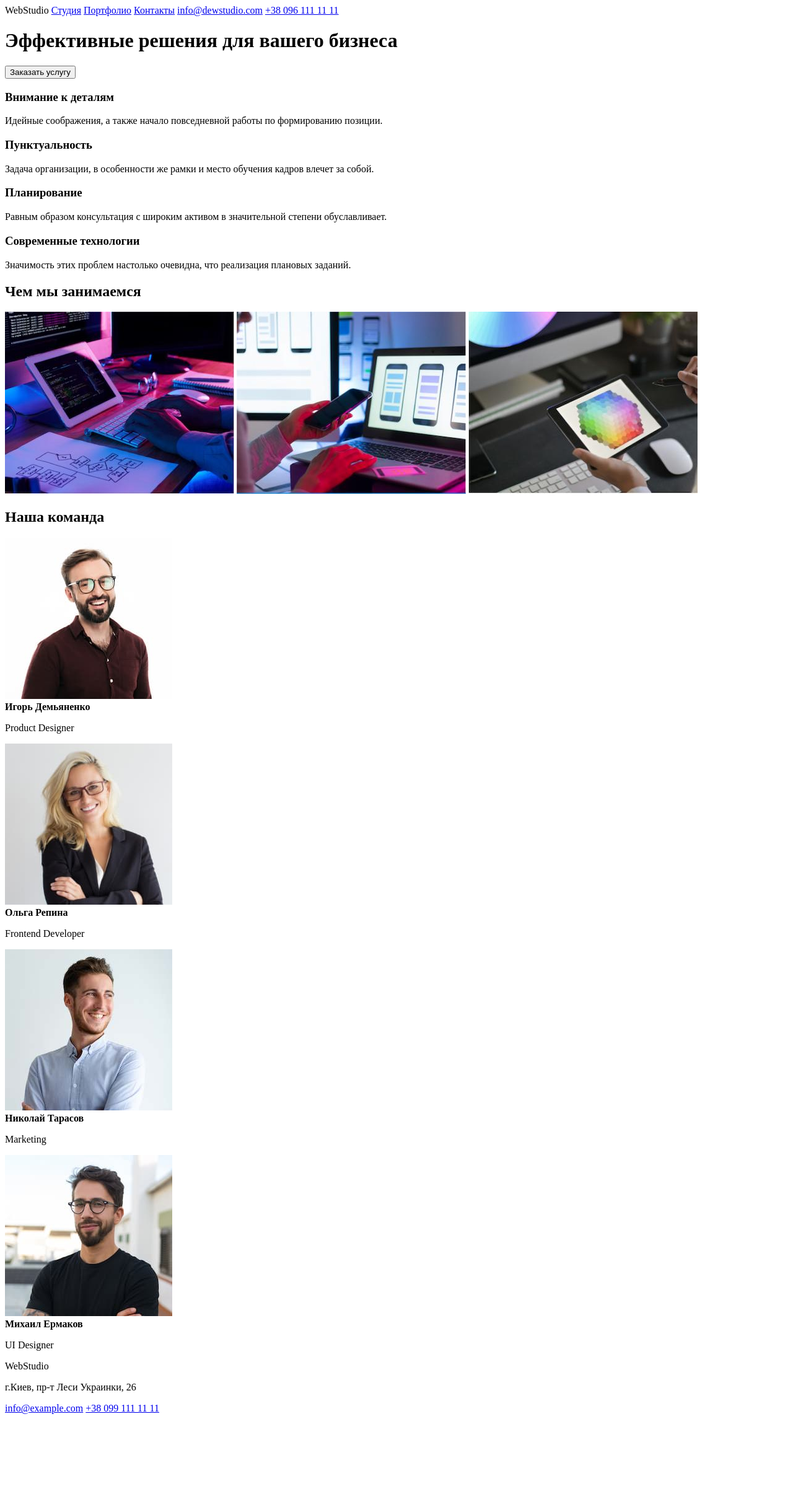
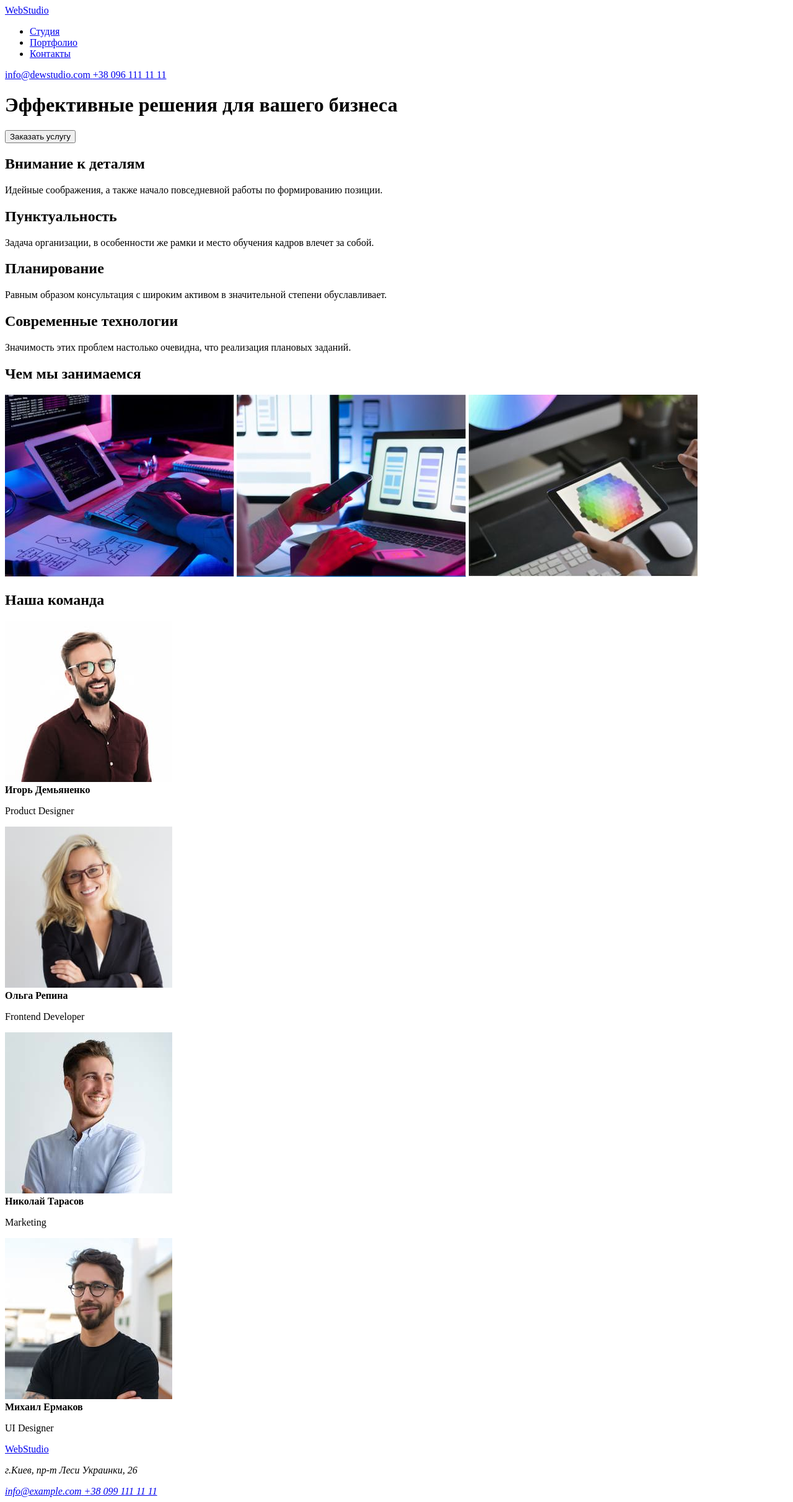
Before and after one commit to zoobeen1/goit-markup-hw-01, a plain HTML site: page index.html in a window 1280 px wide. Shown: the whole page at 62% size. Before the commit the page ends 2290 px from the top, so only its background shows below. Drawn offline with Linux system fonts and the light colour scheme.

Commit message:
final html

```diff
--- a/index.html
+++ b/index.html
@@ -8,92 +8,98 @@
   </head>
 
   <body>
-    <nav>
-      <span><span class="blue">Web</span>Studio</span>
-      <a href="/studio/"><span class="blue">Студия</span></a>
-      <a href="/portfolio/">Портфолио</a>
-      <a href="/contact/">Контакты</a>
-      <a href="mailto:info@dewstudio.com"
-        ><span class="blue">info@dewstudio.com</span></a
-      >
+    <header>
+      <a href="index.html"><span class="blue">Web</span>Studio</a>
+      <nav>
+        <ul>
+          <li>
+            <a href="/studio/"><span class="blue">Студия</span></a>
+          </li>
+          <li><a href="/portfolio/">Портфолио</a></li>
+          <li><a href="/contact/">Контакты</a></li>
+        </ul>
+      </nav>
+      <a href="mailto:info@dewstudio.com">
+        <span class="blue">info@dewstudio.com</span>
+      </a>
       <a href="tel:+380961111111">+38 096 111 11 11</a>
-    </nav>
-    <header>
       <h1>Эффективные решения для вашего бизнеса</h1>
       <button type="button">Заказать услугу</button>
     </header>
     <main>
-      <div id="features">
+      <section id="features">
         <article>
-          <h3>Внимание к деталям</h3>
+          <h2>Внимание к деталям</h2>
           <p>
             Идейные соображения, а также начало повседневной работы по
             формированию позиции.
           </p>
         </article>
         <article>
-          <h3>Пунктуальность</h3>
+          <h2>Пунктуальность</h2>
           <p>
             Задача организации, в особенности же рамки и место обучения кадров
             влечет за собой.
           </p>
         </article>
         <article>
-          <h3>Планирование</h3>
+          <h2>Планирование</h2>
           <p>
             Равным образом консультация с широким активом в значительной степени
             обуславливает.
           </p>
         </article>
         <article>
-          <h3>Современные технологии</h3>
+          <h2>Современные технологии</h2>
           <p>
             Значимость этих проблем настолько очевидна, что реализация плановых
             заданий.
           </p>
         </article>
-      </div>
-      <div class="works">
+      </section>
+      <section class="works">
         <h2>Чем мы занимаемся</h2>
-        <img src="image/132607.jpg" alt="working" />
-        <img src="image/132428.jpg" alt="laptop" />
-        <img src="image/132641.jpg" alt="tablet" />
-      </div>
-      <div class="command">
+        <img src="image/132607.jpg" alt="working" width="370px" />
+        <img src="image/132428.jpg" alt="laptop" width="370px" />
+        <img src="image/132641.jpg" alt="tablet" width="370px" />
+      </section>
+      <section class="command">
         <h2>Наша команда</h2>
-        <div>
-          <img src="image/img-3.jpg" alt="product_designer" />
+        <section>
+          <img src="image/img-3.jpg" alt="Product Designer" width="270px" />
           <br />
           <b>Игорь Демьяненко</b>
           <p>Product Designer</p>
-        </div>
-        <div>
-          <img src="image/img-2.jpg" alt="product_designer" />
+        </section>
+        <section>
+          <img src="image/img-2.jpg" alt="Frontend Developer" width="270px" />
           <br />
           <b>Ольга Репина</b>
           <p>Frontend Developer</p>
-        </div>
-        <div>
-          <img src="image/img-1.jpg" alt="product_designer" />
+        </section>
+        <section>
+          <img src="image/img-1.jpg" alt="Marketing" width="270px" />
           <br />
           <b>Николай Тарасов</b>
           <p>Marketing</p>
-        </div>
-        <div>
-          <img src="image/img.jpg" alt="product_designer" />
+        </section>
+        <section>
+          <img src="image/img.jpg" alt="UI-Designer" width="270px" />
           <br />
           <b>Михаил Ермаков</b>
           <p>UI Designer</p>
-        </div>
-      </div>
+        </section>
+      </section>
     </main>
     <footer>
-      <p><span class="blue">Web</span>Studio</p>
-      <p>г.Киев, пр-т Леси Украинки, 26</p>
-      <a href="mailto:info@dewstudio.com"
-        ><span class="blue">info@example.com</span></a
-      >
-      <a href="tel:+380991111111">+38 099 111 11 11</a>
+      <a href="index.html"><span class="blue">Web</span>Studio</a>
+      <address>
+        <p>г.Киев, пр-т Леси Украинки, 26</p>
+        <a href="mailto:info@dewstudio.com">
+          <span class="blue">info@example.com</span>
+        </a>
+        <a href="tel:+380991111111">+38 099 111 11 11</a>
+      </address>
     </footer>
   </body>
 </html>
```
